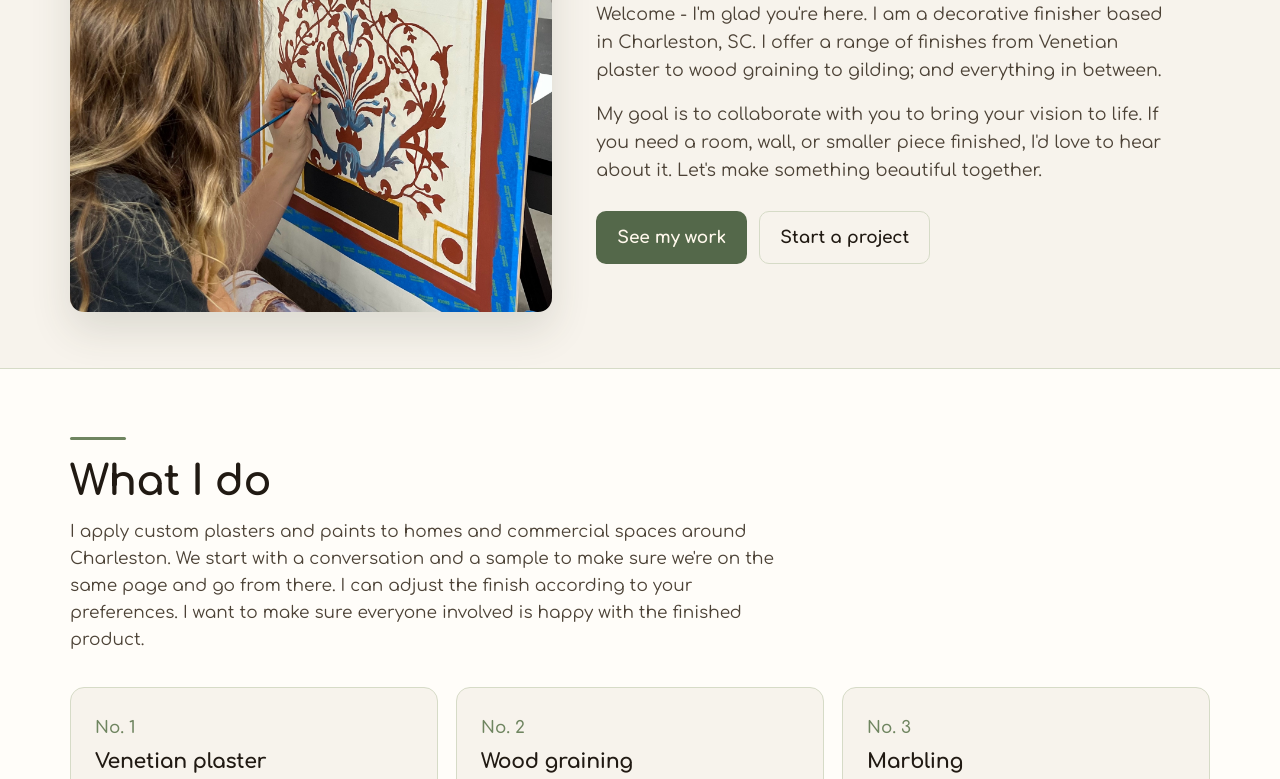
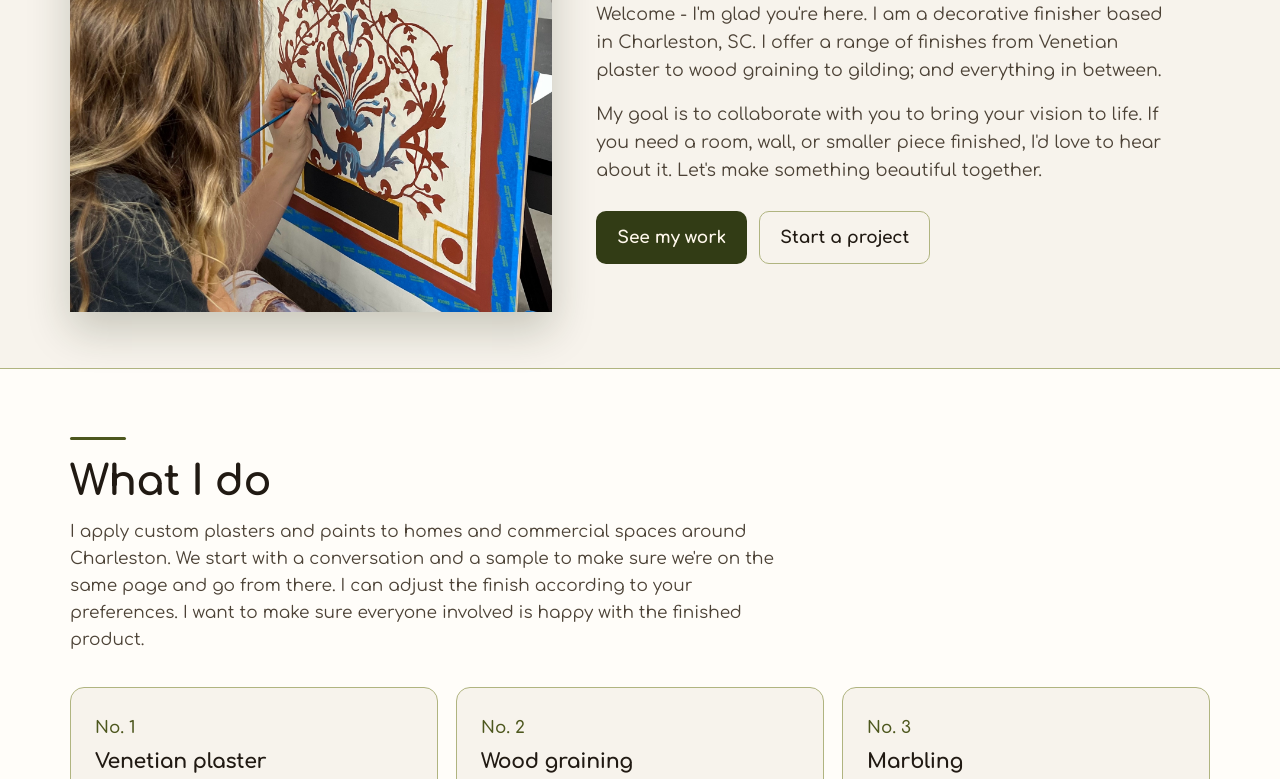
Before and after one commit to fenhoff/rowan, a plain HTML site: page index.html in a window 1280 px wide. Shown: the part 299-1078 px from the top of the page. Drawn offline with Linux system fonts and the light colour scheme.

Commit message:
Design: deep olive accent, uncropped gallery photos, square photo corners

```diff
--- a/index.html
+++ b/index.html
@@ -66,37 +66,37 @@
 <link href="https://fonts.googleapis.com/css2?family=Comfortaa:wght@400;500;600;700&display=swap" rel="stylesheet" />
 <style>
   :root{
-    --bg:#f7f3ec;
+    --bg: #f7f3ec;
     --bg-2:#efe7da;
-    --surface:#fffdf9;
+    --surface: #fffdf9;
     --surface-2:#f3ede2;
-    --ink:#211a13;
+    --ink: #211a13;
     --ink-2:#4c4236;
-    --muted:#707463;
-    --line:#d6dbc7;
-    --walnut:#54684a;
-    --walnut-deep:#42543a;
-    --brass:#6f8560;
-    --brass-soft:#dde3d2;
-    --shadow:0 18px 40px rgba(54,64,42,.14);
-    --radius:14px;
-    --font:"Comfortaa",system-ui,-apple-system,"Segoe UI",sans-serif;
+    --muted: #4a4e2e;
+    --line: #b0b480;
+    --walnut: #323c15;
+    --walnut-deep: #222a0d;
+    --brass: #4d571e;
+    --brass-soft: #c3c892;
+    --shadow: 0 18px 40px rgba(34,42,13,.22);
+    --radius: 14px;
+    --font: "Comfortaa",system-ui,-apple-system,"Segoe UI",sans-serif;
   }
   @media (prefers-color-scheme: dark){
     :root{
-      --bg:#171310;
+      --bg: #171310;
       --bg-2:#1e1915;
-      --surface:#221c17;
+      --surface: #221c17;
       --surface-2:#2a231c;
-      --ink:#f2eadc;
+      --ink: #f2eadc;
       --ink-2:#d8cbb6;
-      --muted:#a6ab97;
-      --line:#404838;
-      --walnut:#aec39c;
-      --walnut-deep:#c3d4b2;
-      --brass:#a7bd90;
-      --brass-soft:#c9d6ba;
-      --shadow:0 18px 40px rgba(0,0,0,.45);
+      --muted: #878c5b;
+      --line: #353821;
+      --walnut: #91a352;
+      --walnut-deep: #a3b670;
+      --brass: #889a49;
+      --brass-soft: #a7b678;
+      --shadow: 0 18px 40px rgba(0,0,0,.45);
     }
   }
   *{box-sizing:border-box}
@@ -142,7 +142,7 @@
   /* Intro */
   .intro{padding:60px 0 56px}
   .intro-grid{display:grid;grid-template-columns:.88fr 1.12fr;gap:44px;align-items:center}
-  .intro-photo img{width:100%;height:460px;object-fit:cover;border-radius:var(--radius);box-shadow:var(--shadow)}
+  .intro-photo img{width:100%;height:460px;object-fit:cover;border-radius:0;box-shadow:var(--shadow)}
   .intro h1{font-size:clamp(2.3rem,4.8vw,3.5rem);font-weight:700;margin-bottom:16px}
   .intro h1 em{font-style:normal;color:var(--walnut)}
   .intro p{color:var(--ink-2);font-size:1.09rem;margin:0 0 16px;max-width:36rem}
@@ -167,7 +167,7 @@
   .hero-meta span{display:inline-flex;align-items:center;gap:8px}
   .dot{width:7px;height:7px;border-radius:50%;background:var(--brass);flex:none}
   .hero-photo{position:relative}
-  .hero-photo img{width:100%;height:520px;object-fit:cover;border-radius:var(--radius);box-shadow:var(--shadow)}
+  .hero-photo img{width:100%;height:520px;object-fit:cover;border-radius:0;box-shadow:var(--shadow)}
   .hero-card{position:absolute;left:-14px;bottom:22px;background:var(--surface);border:1px solid var(--line);border-radius:12px;padding:14px 18px;box-shadow:var(--shadow);max-width:270px}
   .hero-card strong{font-family:var(--font);font-size:1.05rem;font-weight:700;letter-spacing:-.01em;display:block}
   .hero-card span{font-size:.9rem;color:var(--muted)}
@@ -201,13 +201,13 @@
   .work-group-head{display:flex;align-items:center;gap:16px;margin-bottom:20px}
   .work-group-head h3{font-size:clamp(1.45rem,2.6vw,1.85rem);white-space:nowrap}
   .work-group-head .rule{margin:0;flex:none}
-  .work-grid{display:grid;grid-template-columns:repeat(3,1fr);gap:18px}
+  .work-grid{display:grid;grid-template-columns:repeat(3,1fr);gap:18px;align-items:start}
   .work-grid.single{grid-template-columns:minmax(0,560px)}
-  .work{border:1px solid var(--line);border-radius:var(--radius);overflow:hidden;background:var(--surface);padding:0;cursor:pointer;width:100%}
-  .work img{width:100%;height:280px;object-fit:cover}
+  .work{border:1px solid var(--line);border-radius:0;overflow:hidden;background:var(--surface);padding:0;cursor:pointer;width:100%;line-height:0}
+  .work img{width:100%;height:auto;object-fit:contain;display:block;border-radius:0}
   .work:hover img{filter:brightness(1.04)}
   @media (max-width:900px){ .work-grid{grid-template-columns:repeat(2,1fr)} .work-grid.single{grid-template-columns:1fr} }
-  @media (max-width:600px){ .work-grid{grid-template-columns:1fr} .work img{height:260px} .work-group{margin-bottom:40px} }
+  @media (max-width:600px){ .work-grid{grid-template-columns:1fr} .work-group{margin-bottom:40px} }
 
   /* Process */
   .steps{display:grid;grid-template-columns:repeat(4,1fr);gap:18px}
@@ -241,9 +241,9 @@
   .toast.show{opacity:1;transform:translateX(-50%) translateY(0)}
 
   /* Lightbox */
-  dialog.lightbox{border:none;border-radius:var(--radius);padding:0;max-width:min(920px,94vw);background:var(--surface);color:var(--ink);box-shadow:var(--shadow)}
+  dialog.lightbox{border:none;border-radius:0;padding:0;max-width:min(920px,94vw);background:var(--surface);color:var(--ink);box-shadow:var(--shadow)}
   dialog.lightbox::backdrop{background:rgba(15,10,5,.72)}
-  .lb-img{width:100%;max-height:86vh;object-fit:contain;background:var(--surface-2)}
+  .lb-img{width:100%;max-height:86vh;object-fit:contain;background:var(--surface-2);border-radius:0}
   .lb-close{position:absolute;top:12px;right:12px;width:48px;height:48px;border-radius:50%;border:1px solid var(--line);background:var(--surface);color:var(--ink);font-size:1.25rem;cursor:pointer;line-height:1}
 
   footer{padding:34px 0 44px;color:var(--muted);font-size:.95rem}
```
